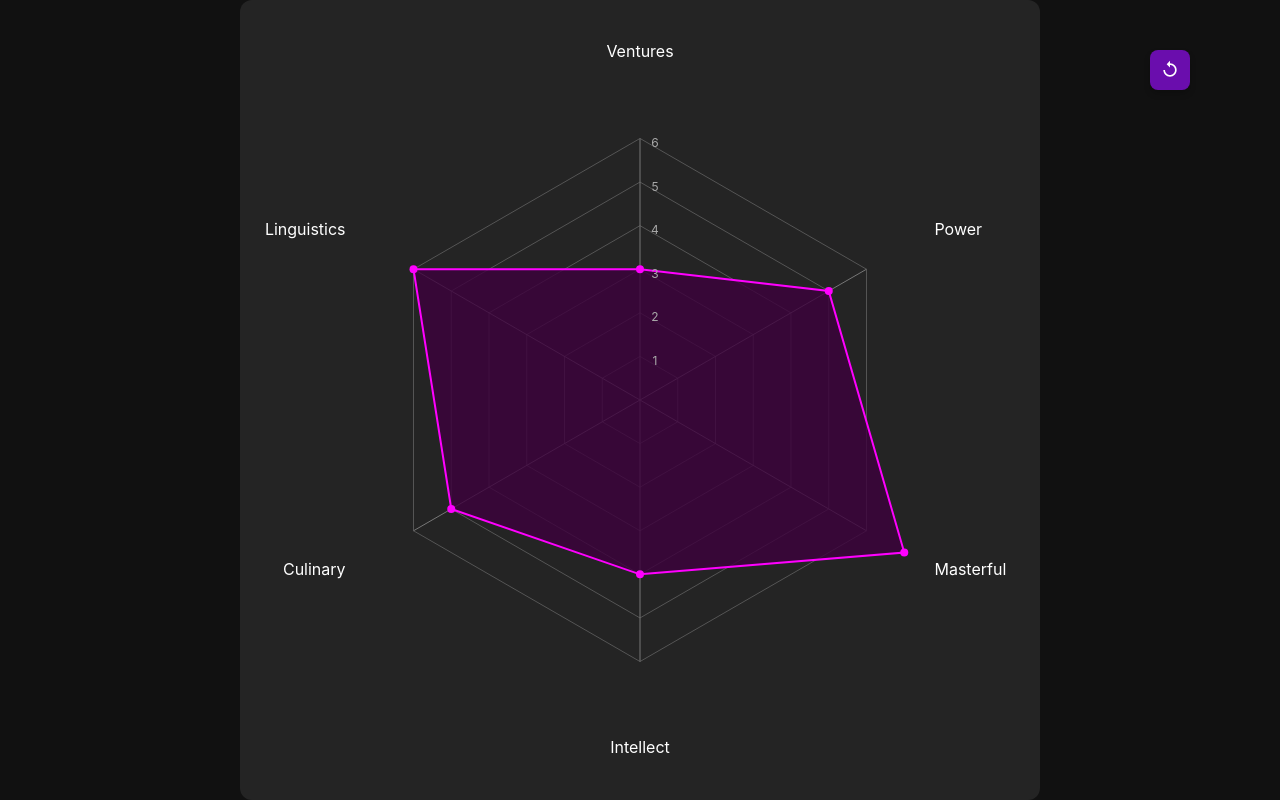
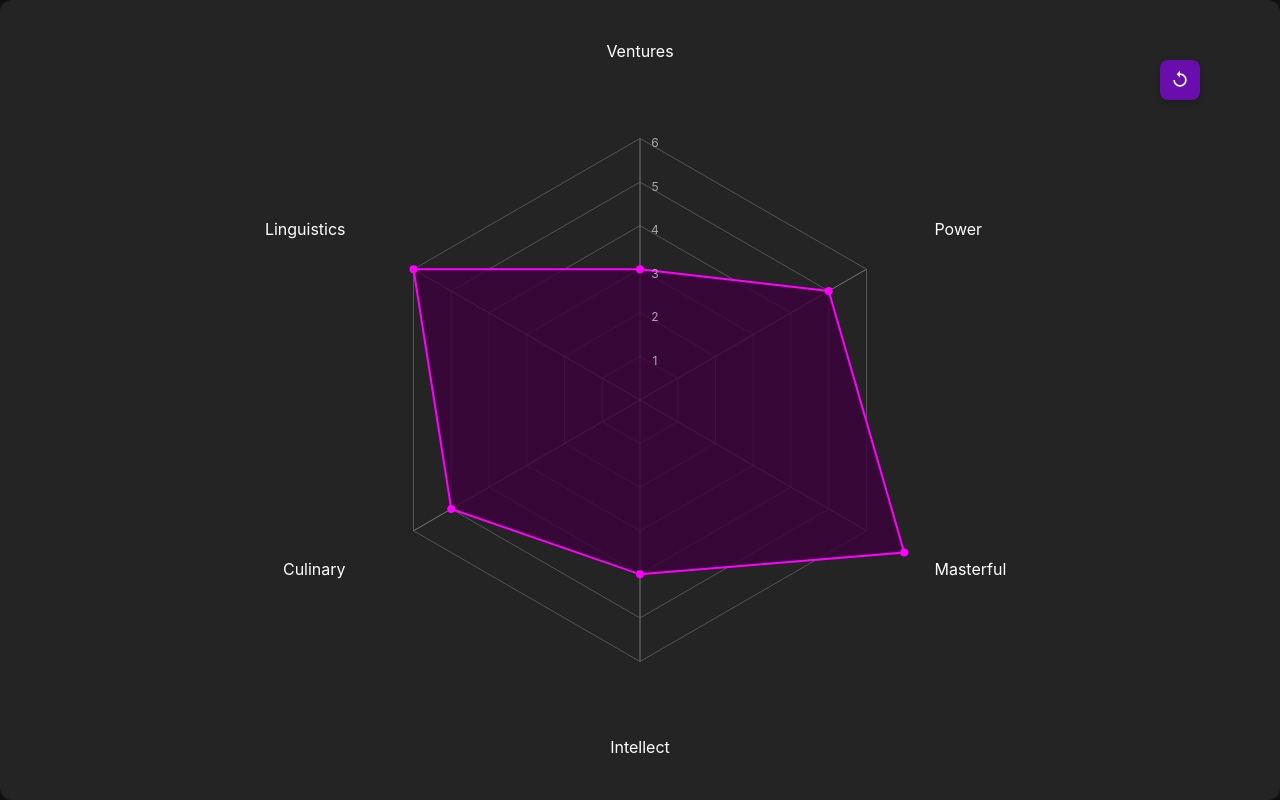
Before and after one commit to RichardEricPP/Notion_Leveling, a plain HTML site: page 1.Grafico/Spider.html in a window 1280 px wide. Both pictures are taken after a click on the button "Actualizar Datos". Drawn offline with nearby package versions, Linux system fonts and the light colour scheme; files whose address does not match are found by name.

Commit message:
Update Spider.html

```diff
--- a/1.Grafico/Spider.html
+++ b/1.Grafico/Spider.html
@@ -6,32 +6,35 @@
     <title>Gráfico de Habilidades</title>
     <script src="https://cdn.tailwindcss.com"></script>
     <style>
+        html, body {
+            width: 100%;
+            height: 100%;
+            margin: 0;
+            padding: 0;
+            overflow: hidden;
+        }
         body {
             font-family: 'Inter', sans-serif;
             display: flex;
             flex-direction: column;
             justify-content: center;
             align-items: center;
-            min-height: 100vh;
-            width: 100vw;
-            margin: 0;
-            overflow: hidden;
             background-color: #111111;
             color: #eeeeee;
         }
         .chart-wrapper {
-            position: relative;
+            position: absolute;
+            top: 0;
+            left: 0;
             width: 100%;
             height: 100%;
             display: flex;
             justify-content: center;
             align-items: center;
-            flex-grow: 1;
         }
         canvas {
             background-color: #242424;
             border-radius: 0.75rem;
-            /* Borde eliminado */
             display: block;
             margin: 0 auto;
             width: 100%;
@@ -39,8 +42,8 @@
         }
         .refresh-button-container {
             position: absolute;
-            top: 50px; /* Ajustado más arriba */
-            right: 90px; /* Ajustado más a la izquierda */
+            top: 60px;
+            right: 80px;
             opacity: 0;
             pointer-events: none;
             transition: opacity 0.3s ease;
@@ -135,13 +138,14 @@
             }
         }
 
-        function drawSpiderChart(ctx, skills, cssSize, maxSkillValue = 6) {
+        function drawSpiderChart(ctx, skills, cssWidth, cssHeight, maxSkillValue = 6) {
             const margin = 60;
-            const effectiveSize = cssSize - 2 * margin;
-            const centerX = effectiveSize / 2 + margin;
-            const centerY = effectiveSize / 2 + margin;
+            const effectiveWidth = cssWidth - 2 * margin;
+            const effectiveHeight = cssHeight - 2 * margin;
+            const centerX = effectiveWidth / 2 + margin;
+            const centerY = effectiveHeight / 2 + margin;
             const labelFactor = 1.3;
-            const radius = effectiveSize / 2 / labelFactor;
+            const radius = Math.min(effectiveWidth, effectiveHeight) / 2 / labelFactor;
             const numSkills = skills.length;
             const angleIncrement = (Math.PI * 2) / numSkills;
 
@@ -260,26 +264,24 @@
             const ctx = canvas.getContext('2d');
 
             const dpr = window.devicePixelRatio || 1;
-            const cssSize = Math.min(window.innerWidth, window.innerHeight);
+            const cssWidth = canvas.offsetWidth;
+            const cssHeight = canvas.offsetHeight;
 
-            canvas.width = cssSize * dpr;
-            canvas.height = cssSize * dpr;
+            canvas.width = cssWidth * dpr;
+            canvas.height = cssHeight * dpr;
 
             ctx.scale(dpr, dpr);
-
-            canvas.style.width = cssSize + 'px';
-            canvas.style.height = cssSize + 'px';
 
             const loadedData = await loadCharacterData();
 
             if (loadedData.skills && loadedData.skills.length > 0) {
-                drawSpiderChart(ctx, loadedData.skills, cssSize);
+                drawSpiderChart(ctx, loadedData.skills, cssWidth, cssHeight);
             } else {
                 console.error("Los datos de habilidades no son válidos o están vacíos.");
                 ctx.font = '16px Inter';
                 ctx.fillStyle = 'red';
                 ctx.textAlign = 'center';
-                ctx.fillText('Error: Datos de habilidades no válidos o incompletos.', cssSize / 2, cssSize / 2);
+                ctx.fillText('Error: Datos de habilidades no válidos o incompletos.', cssWidth / 2, cssHeight / 2);
             }
         };
 
@@ -288,24 +290,20 @@
             const ctx = canvas.getContext('2d');
 
             const dpr = window.devicePixelRatio || 1;
-            const cssSize = Math.min(window.innerWidth, window.innerHeight);
+            const cssWidth = canvas.offsetWidth;
+            const cssHeight = canvas.offsetHeight;
 
-            canvas.width = cssSize * dpr;
-            canvas.height = cssSize * dpr;
-
-            ctx.scale(dpr, dpr);
-
-            canvas.style.width = cssSize + 'px';
-            canvas.style.height = cssSize + 'px';
+            canvas.width = cssWidth * dpr;
+            canvas.height = cssHeight * dpr;
 
             loadCharacterData().then(loadedData => {
                 if (loadedData.skills && loadedData.skills.length > 0) {
-                    drawSpiderChart(ctx, loadedData.skills, cssSize);
+                    drawSpiderChart(ctx, loadedData.skills, cssWidth, cssHeight);
                 } else {
                     ctx.font = '16px Inter';
                     ctx.fillStyle = 'red';
                     ctx.textAlign = 'center';
-                    ctx.fillText('Error: Datos de habilidades no válidos o incompletos.', cssSize / 2, cssSize / 2);
+                    ctx.fillText('Error: Datos de habilidades no válidos o incompletos.', cssWidth / 2, cssHeight / 2);
                 }
             });
         });
@@ -315,9 +313,10 @@
                 const canvas = document.getElementById('spiderChart');
                 const ctx = canvas.getContext('2d');
                 const dpr = window.devicePixelRatio || 1;
-                const cssSize = Math.min(window.innerWidth, window.innerHeight);
+                const cssWidth = canvas.offsetWidth;
+                const cssHeight = canvas.offsetHeight;
 
-                drawSpiderChart(ctx, loadedData.skills, cssSize);
+                drawSpiderChart(ctx, loadedData.skills, cssWidth, cssHeight);
                 console.log("Datos del gráfico actualizados manualmente.");
             });
         });
```
